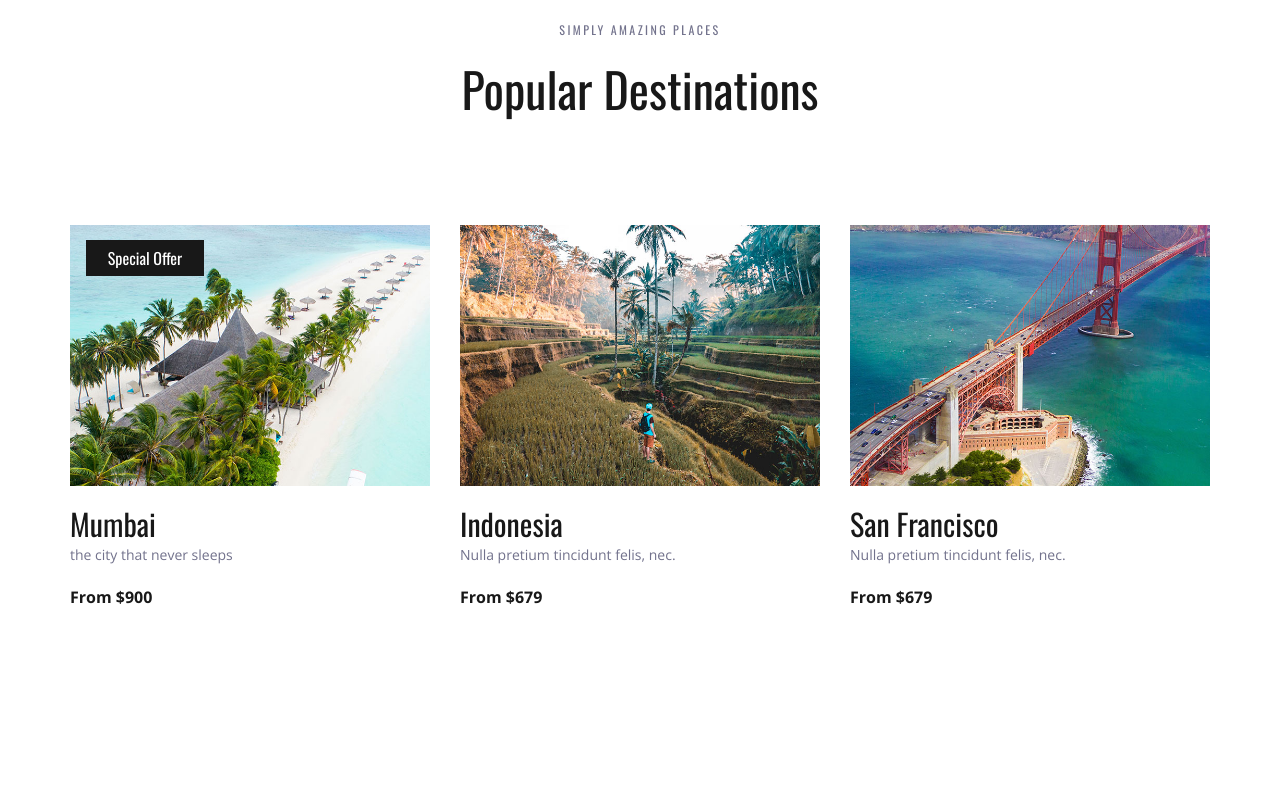
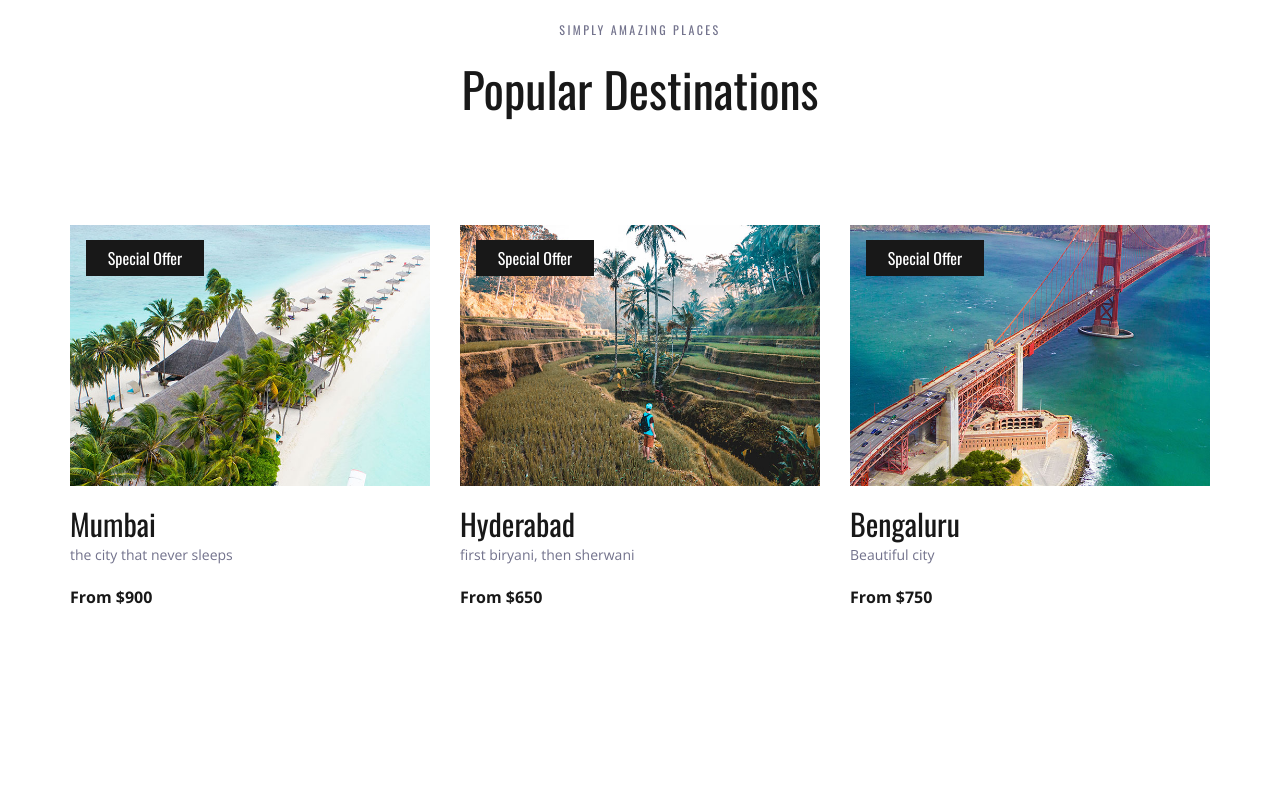
Before and after one commit to prakashjha18/Django-app, a Django app: page / in a window 1280 px wide. Shown: the part 1260-2063 px from the top of the page. Run offline with Django 3.2, Linux system fonts and the light colour scheme; some libraries are stand-ins or nearby versions.

Commit message:
dynamic data in html 2

```diff
--- a/templates/index.html
+++ b/templates/index.html
@@ -1,4 +1,5 @@
 {% load static %}
+{% static "images" as baseUrl %}
 <!DOCTYPE html>
 <html lang="en">
 <head>
@@ -247,43 +248,21 @@
 			<div class="row destinations_row">
 				<div class="col">
 					<div class="destinations_container item_grid">
-
+						{% for dest in dests %}
 						<!-- Destination -->
 						<div class="destination item">
 							<div class="destination_image">
-								<img src="{% static 'images/destination_1.jpg' %}" alt="">
+								<img src="{{baseUrl}}/{{dest.img}}" alt="">
 								<div class="spec_offer text-center"><a href="#">Special Offer</a></div>
 							</div>
 							<div class="destination_content">
-								<div class="destination_title"><a href="destinations.html">{{dest1.name}}</a></div>
-								<div class="destination_subtitle"><p>{{dest1.desc}}</p></div>
-								<div class="destination_price">From ${{dest1.price}}</div>
+								<div class="destination_title"><a href="destinations.html">{{dest.name}}</a></div>
+								<div class="destination_subtitle"><p>{{dest.desc}}</p></div>
+								<div class="destination_price">From ${{dest.price}}</div>
 							</div>
 						</div>
+						{%endfor%}
 
-						<!-- Destination -->
-						<div class="destination item">
-							<div class="destination_image">
-								<img src="{% static 'images/destination_2.jpg' %}" alt="">
-							</div>
-							<div class="destination_content">
-								<div class="destination_title"><a href="destinations.html">Indonesia</a></div>
-								<div class="destination_subtitle"><p>Nulla pretium tincidunt felis, nec.</p></div>
-								<div class="destination_price">From $679</div>
-							</div>
-						</div>
-
-						<!-- Destination -->
-						<div class="destination item">
-							<div class="destination_image">
-								<img src="{% static 'images/destination_3.jpg' %}" alt="">
-							</div>
-							<div class="destination_content">
-								<div class="destination_title"><a href="destinations.html">San Francisco</a></div>
-								<div class="destination_subtitle"><p>Nulla pretium tincidunt felis, nec.</p></div>
-								<div class="destination_price">From $679</div>
-							</div>
-						</div>
 
 					</div>
 				</div>
--- a/travello/views.py
+++ b/travello/views.py
@@ -5,5 +5,20 @@ def index(request):
     dest1 = Destination()
     dest1.name = 'Mumbai'
     dest1.desc = 'the city that never sleeps'
+    dest1.img = 'destination_1.jpg'
     dest1.price = 900
-    return render(request,"index.html",{'dest1':dest1})
+
+    dest2 = Destination()
+    dest2.name = 'Hyderabad'
+    dest2.desc = 'first biryani, then sherwani'
+    dest2.img = 'destination_2.jpg'
+    dest2.price = 650
+
+    dest3 = Destination()
+    dest3.name = 'Bengaluru'
+    dest3.desc = 'Beautiful city'
+    dest3.img = 'destination_3.jpg'
+    dest3.price = 750
+
+    dests = [dest1,dest2,dest3]
+    return render(request,"index.html",{'dests':dests})
```
